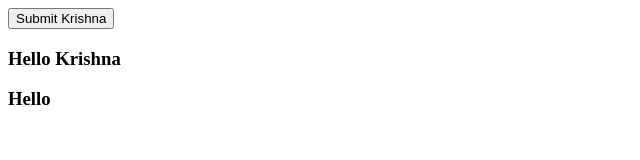
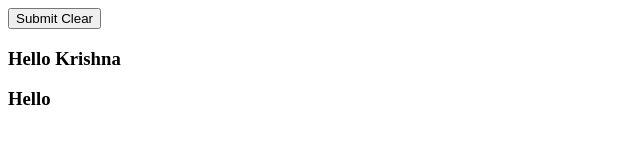
Before and after one commit to koturukrishna/project, a plain HTML site: page index.html in a window 1280 px wide. Shown: the full height of the page, 0-640 px from the left. Drawn offline with Linux system fonts and the light colour scheme.

Commit message:
Update index.html

```diff
--- a/index.html
+++ b/index.html
@@ -7,7 +7,7 @@
     <link rel="stylesheet" href="./index.js" />
   </head>
   <body>
-     <button>Submit Krishna</button>
+     <button>Submit Clear</button>
       <h3>Hello Krishna</h3>
     <h3>Hello</h3>
   </body>
```
